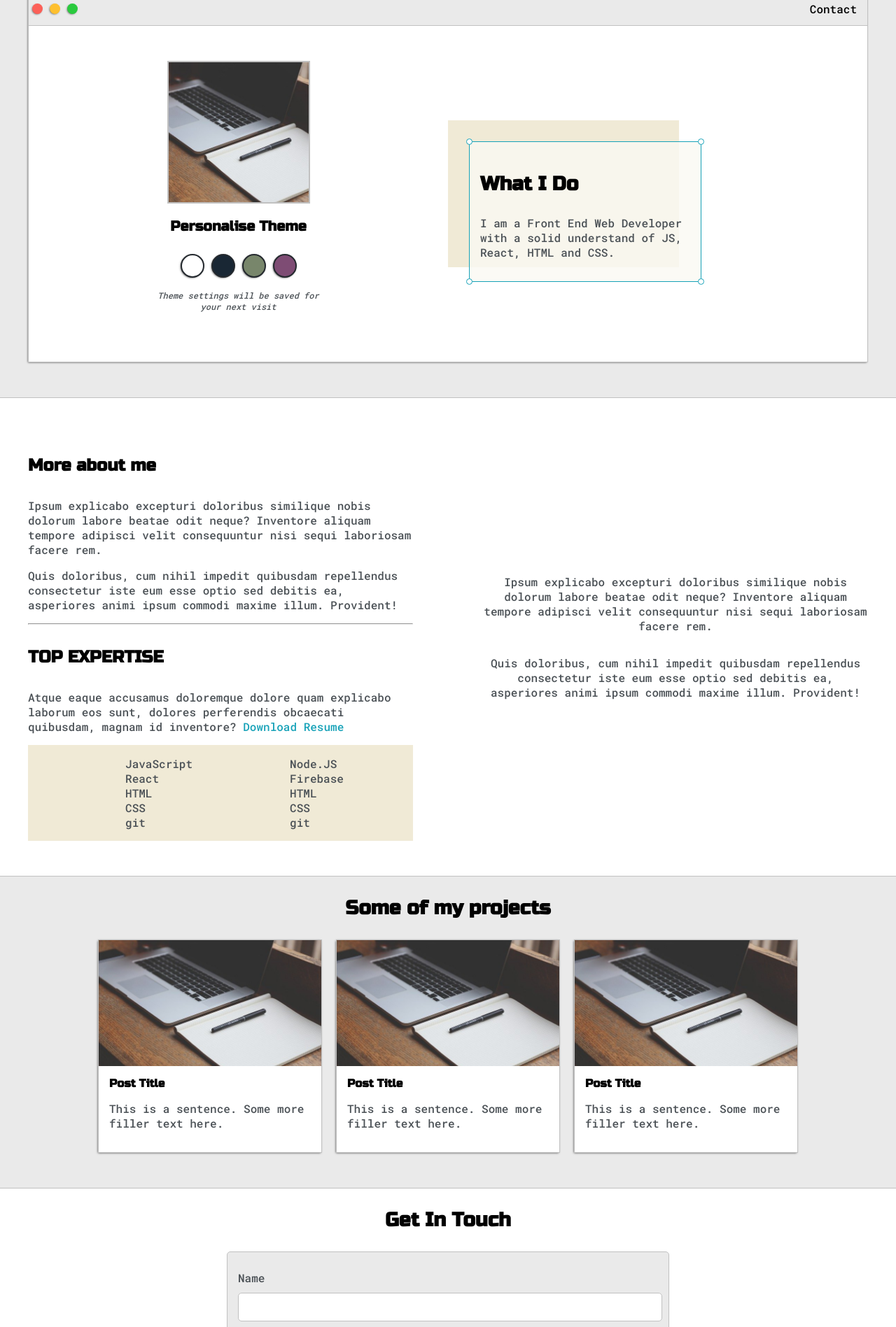
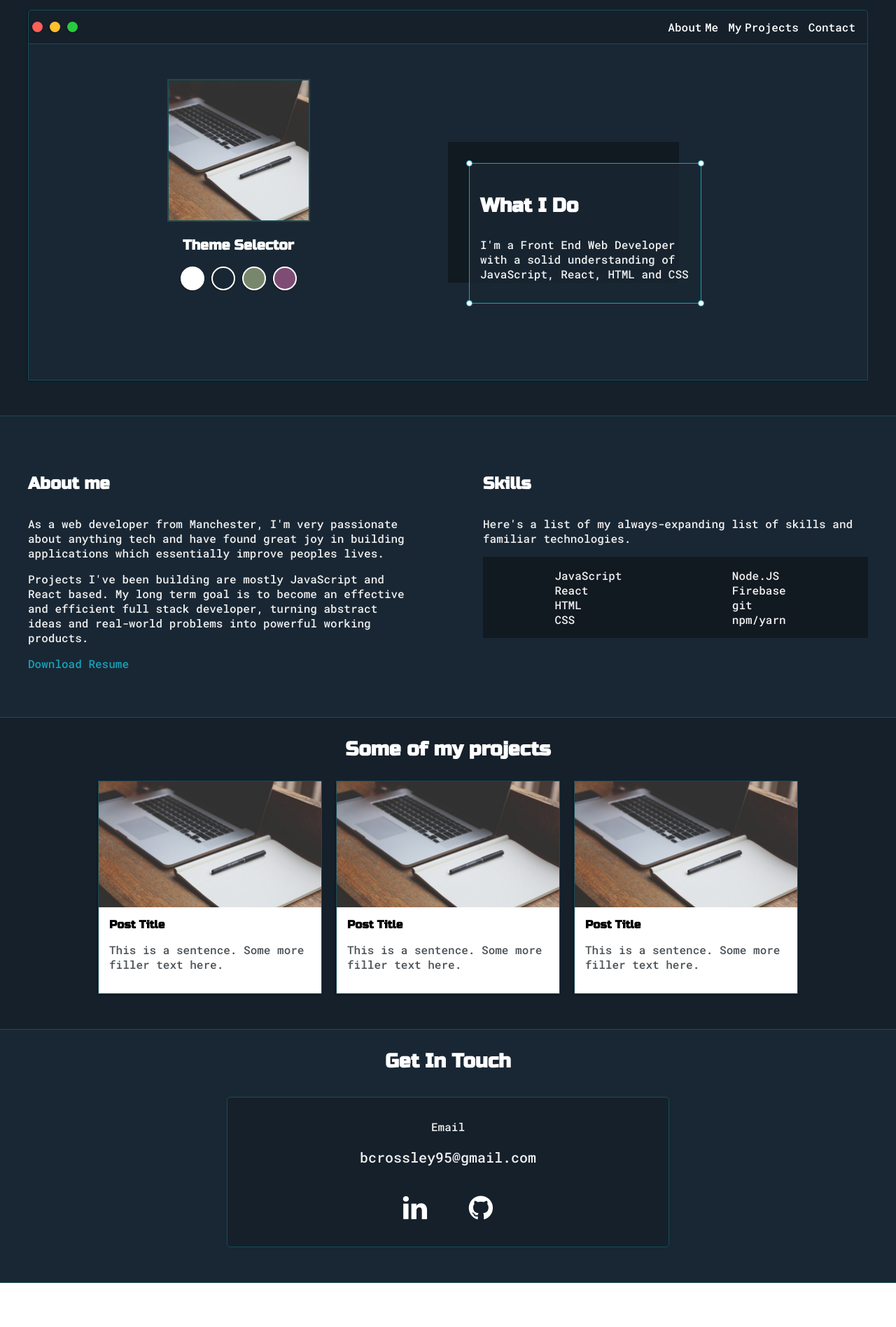
Before and after one commit to dasbobbit/portfolio, a plain HTML site: page index.html in a window 1280 px wide. Shown: the part 173-2070 px from the top of the page at 70% size. After the commit the page ends 2007 px from the top, so only its background shows below. Drawn offline with Linux system fonts and the light colour scheme.

Commit message:
Added about me & skills

```diff
--- a/index.html
+++ b/index.html
@@ -7,6 +7,8 @@
 
     <link rel="preconnect" href="https://fonts.gstatic.com">
     <link href="https://fonts.googleapis.com/css2?family=Roboto+Mono:wght@500&family=Russo+One&display=swap" rel="stylesheet">
+
+    <link rel="stylesheet" href="https://cdnjs.cloudflare.com/ajax/libs/font-awesome/4.7.0/css/font-awesome.min.css">
 
     <link rel="stylesheet" type="text/css" href="styles/style.css">
     <link id="theme-style" rel="stylesheet" type="text/css" href="">
@@ -18,7 +20,8 @@
     <section class="s1">
         <div class="main-container">
             <div class="greeting-wrapper">
-                <h1>Hi, I'm Robert Crossley</h1>
+                <h1 style="margin-bottom: 0;">Robert Crossley</h1>
+                <h2>Web Developer</h2>
             </div>
 
             <div class="intro-wrapper">
@@ -29,12 +32,14 @@
                         <div class="browser-dot" id="dot-3"></div>
                     </div>
                     <ul id="navigation">
-                        <li><a href="#">Contact</a></li>
+                        <li><a href="#about-me">About Me</a></li>
+                        <li><a href="#my-projects">My Projects</a></li>
+                        <li><a href="#contact-me">Contact</a></li>
                     </ul>
                 </div>
                 <div class="left-column">
                     <img id="profile-pic" src="images/desk.jpg" alt="">
-                    <h5 style="text-align: center; line-height: 0;">Personalise Theme</h5>
+                    <h5 style="text-align: center; line-height: 0; margin-bottom: 25px;">Theme Selector</h5>
 
                     <div id="theme-options-wrapper">
                         <div data-mode="light" class="theme-dot" id="light-mode"></div>
@@ -43,7 +48,7 @@
                         <div data-mode="purple" class="theme-dot" id="purple-mode"></div>
                     </div>
 
-                    <p id="settings-note">Theme settings will be saved for <br>your next visit</p>
+                    <!-- <p id="settings-note">Theme settings will be saved for <br>your next visit</p> -->
 
                 </div>
                 <div class="right-column">
@@ -52,7 +57,7 @@
                             <div class="corner" id="corner-tl"></div>
                             <div class="corner" id="corner-tr"></div>
                             <h3>What I Do</h3>
-                            <p>I am a Front End Web Developer with a solid understand of JS, React, HTML and CSS. </p>
+                            <p>I'm a Front End Web Developer with a solid understanding of JavaScript, React, HTML and CSS</p>
                             <div class="corner" id="corner-br"></div>
                             <div class="corner" id="corner-bl"></div>
                         </div>
@@ -66,17 +71,21 @@
         <div class="main-container">
 
             <div class="about-wrapper">
+                <div class="about-me" id="about-me">
+
+                    <h4>About me</h4>
+                    <p>As a web developer from Manchester, I'm very passionate about anything tech and have found great joy in building applications which essentially improve peoples lives.</p>
+                    <p>Projects I've been building are mostly JavaScript and React based. My long term goal is to become an effective and efficient full stack developer, turning abstract ideas and real-world problems into powerful working products.</p>
+                    <p><a target="_blank" href="resume.pdf">Download Resume</a></p>
+
+                </div>
+
                 <div class="about-me">
-                    <h4>More about me</h4>
 
-                    <p>Ipsum explicabo excepturi doloribus similique nobis dolorum labore beatae odit neque? Inventore aliquam tempore adipisci velit consequuntur nisi sequi laboriosam facere rem.</p>
-                    <p>Quis doloribus, cum nihil impedit quibusdam repellendus consectetur iste eum esse optio sed debitis ea, asperiores animi ipsum commodi maxime illum. Provident!</p>
 
-                    <hr>
+                    <h4>Skills</h4>
+                    <p>Here's a list of my always-expanding list of skills and familiar technologies.  </p>
 
-                    <h4>TOP EXPERTISE</h4>
-
-                    <p>Atque eaque accusamus doloremque dolore quam explicabo laborum eos sunt, dolores perferendis obcaecati quibusdam, magnam id inventore? <a target="_blank" href="resume.pdf">Download Resume</a> </p>
 
                     <div id="skills">
                         <ul>
@@ -84,24 +93,15 @@
                             <li>React</li>
                             <li>HTML</li>
                             <li>CSS</li>
-                            <li>git</li>
                         </ul>
                         <ul>
                             <li>Node.JS</li>
                             <li>Firebase</li>
-                            <li>HTML</li>
-                            <li>CSS</li>
                             <li>git</li>
+                            <li>npm/yarn</li>
                         </ul>
 
                     </div>
-
-                </div>
-
-                <div class="social-links">
-                    <p>Ipsum explicabo excepturi doloribus similique nobis dolorum labore beatae odit neque? Inventore aliquam tempore adipisci velit consequuntur nisi sequi laboriosam facere rem.</p>
-                    <p>Quis doloribus, cum nihil impedit quibusdam repellendus consectetur iste eum esse optio sed debitis ea, asperiores animi ipsum commodi maxime illum. Provident!</p>
-
                 </div>
 
             </div>
@@ -109,7 +109,7 @@
     </section>
 
     <section class="s1">
-        <div class="main-container">
+        <div class="main-container" id="my-projects">
             <h3 style="text-align: center;">Some of my projects</h3>
 
             <div class="post-wrapper">
@@ -151,8 +151,9 @@
     <section class="s2">
         <div class="main-container">
             <h3 style="text-align: center;">Get In Touch</h3>
+            <h5 style="text-align: center;"></h5>
 
-            <form id="contact-form">
+            <!-- <form id="contact-form">
                 <label for="">Name</label>
                 <input class="input-field" type="text" name="name">
 
@@ -166,7 +167,16 @@
                 <textarea class="input-field" type="text" name="message"></textarea>
 
                 <input id="submit-btn" type="submit" value="Send">
-            </form>
+            </form> -->
+
+            <div id="contact-me">
+                <p>Email</p>
+                <p style="font-size: 20px;">bcrossley95@gmail.com</p>
+                <div id="contact-socials">
+                    <a href="https://www.linkedin.com/in/robert-crossley/" class="fa fa-linkedin"></a>
+                    <a href="https://github.com/dasbobbit" class="fa fa-github"></a>
+                </div>
+            </div>
         </div>
     </section>
 
--- a/script.js
+++ b/script.js
@@ -3,7 +3,7 @@ console.log('hi')
 let theme = localStorage.getItem("theme")
 
 if (theme == null) {
-    setTheme("light")
+    setTheme("blue")
 } else {
     setTheme(theme)
 }
--- a/styles/blue.css
+++ b/styles/blue.css
@@ -6,6 +6,7 @@
 
     --mainText: #fff;
     --secondaryText: #eeeeee;
+    --tertiaryText: #9caebd;
 
     --themeDotBorder: #fff;
 
@@ -13,4 +14,6 @@
     --previewShadow: #111921;
 
     --buttonColor: #17a2b8;
+
+    --socialsColor: #fff;
 }
--- a/styles/green.css
+++ b/styles/green.css
@@ -6,6 +6,7 @@
 
 	--mainText:#fff;
 	--secondaryText:#eee;
+    --tertiaryText: #bdc1c4;
 
 	--themeDotBorder:#FFF;
 
@@ -13,4 +14,6 @@
 	--previewShadow:#2a2f25;
 
 	--buttonColor:#669966;
+
+    --socialsColor: #fff;
 }
--- a/styles/purple.css
+++ b/styles/purple.css
@@ -6,6 +6,7 @@
 
 	--mainText:#fff;
 	--secondaryText:#eeeeee;
+    --tertiaryText: #a1a7ac;
 
 	--themeDotBorder:#FFF;
 
@@ -13,4 +14,6 @@
 	--previewShadow:#2b202f;
 
 	--buttonColor:#8534a3;
+
+    --socialsColor: #fff;
 }
--- a/styles/style.css
+++ b/styles/style.css
@@ -6,6 +6,7 @@
 
     --mainText: black;
     --secondaryText: #4b5156;
+    --tertiaryText: #61666a;
 
     --themeDotBorder: #24292e;
 
@@ -13,11 +14,14 @@
     --previewShadow: #f0ead6;
 
     --buttonColor: black;
+
+    --socialsColor: black;
 }
 
 html, body {
     padding: 0;
     margin: 0;
+    scroll-behavior: smooth;
 }
 
 body * {
@@ -78,6 +82,11 @@ h6 {font-size: 16px;}
     min-height: 10em;
 }
 
+.greeting-wrapper h2 {
+    margin-top: 0;
+    color: var(--tertiaryText);
+}
+
 .intro-wrapper {
     background-color: var(--secondaryColor);
     border: 1px solid var(--borderColor);
@@ -108,11 +117,12 @@ h6 {font-size: 16px;}
 
 #navigation {
     margin: 0;
-    padding: 10px;
+    padding: 12px;
 }
 
 #navigation a {
-    color: var(--mainText)
+    color: var(--mainText);
+    word-spacing: -5px;
 }
 
 #navigation li {
@@ -177,7 +187,7 @@ h6 {font-size: 16px;}
 }
 
 .theme-dot:hover {
-    border: 5px;
+    transform: scale(1.1);
 }
 
 #light-mode {background-color: #fff;}
@@ -202,7 +212,7 @@ h6 {font-size: 16px;}
 
 #preview-shadow {
     background-color: var(--previewShadow);
-    height: 180px;
+    height: 171px;
     width: 300px;
     padding-left: 30px;
     padding-top: 30px;
@@ -243,6 +253,10 @@ h6 {font-size: 16px;}
     display: flex;
     justify-content: space-evenly;
     background-color: var(--previewShadow);
+}
+
+#skills ul {
+    margin-right: 10%;
 }
 
 .social-links {
@@ -287,7 +301,7 @@ h6 {font-size: 16px;}
     font-size: 16px;
 }
 
-#contact-form {
+#contact-me {
     display: block;
     max-width: 600px;
     margin: 0 auto;
@@ -298,13 +312,12 @@ h6 {font-size: 16px;}
     margin-bottom: 50px;
 }
 
-#contact-form label {
-    line-height: 2.7em;
+#contact-me p {
+    text-align: center;
 }
 
-#contact-form textarea {
-    min-height: 100px;
-    font-size: 14px;
+#contact-socials {
+    text-align: center;
 }
 
 #submit-btn {
@@ -327,6 +340,18 @@ h6 {font-size: 16px;}
     font-size: 14px;
 }
 
+.fa {
+    padding: 20px;
+    font-size: 40px;
+    width: 50px;
+    text-align: center;
+    text-decoration: none;
+    color: var(--socialsColor);
+}
+
+.fa:hover {
+    opacity: 0.7;
+}
 
 
 
```
